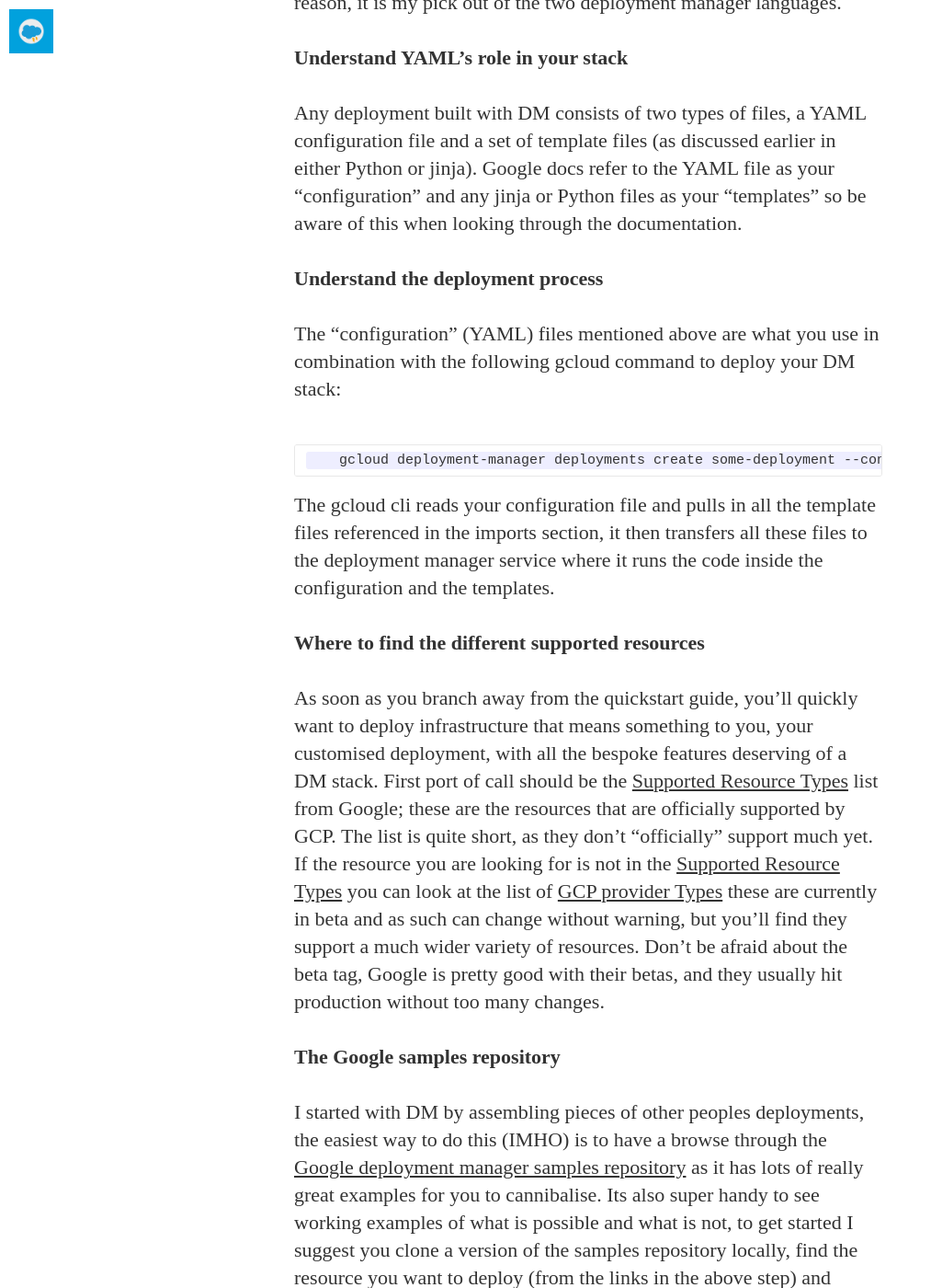
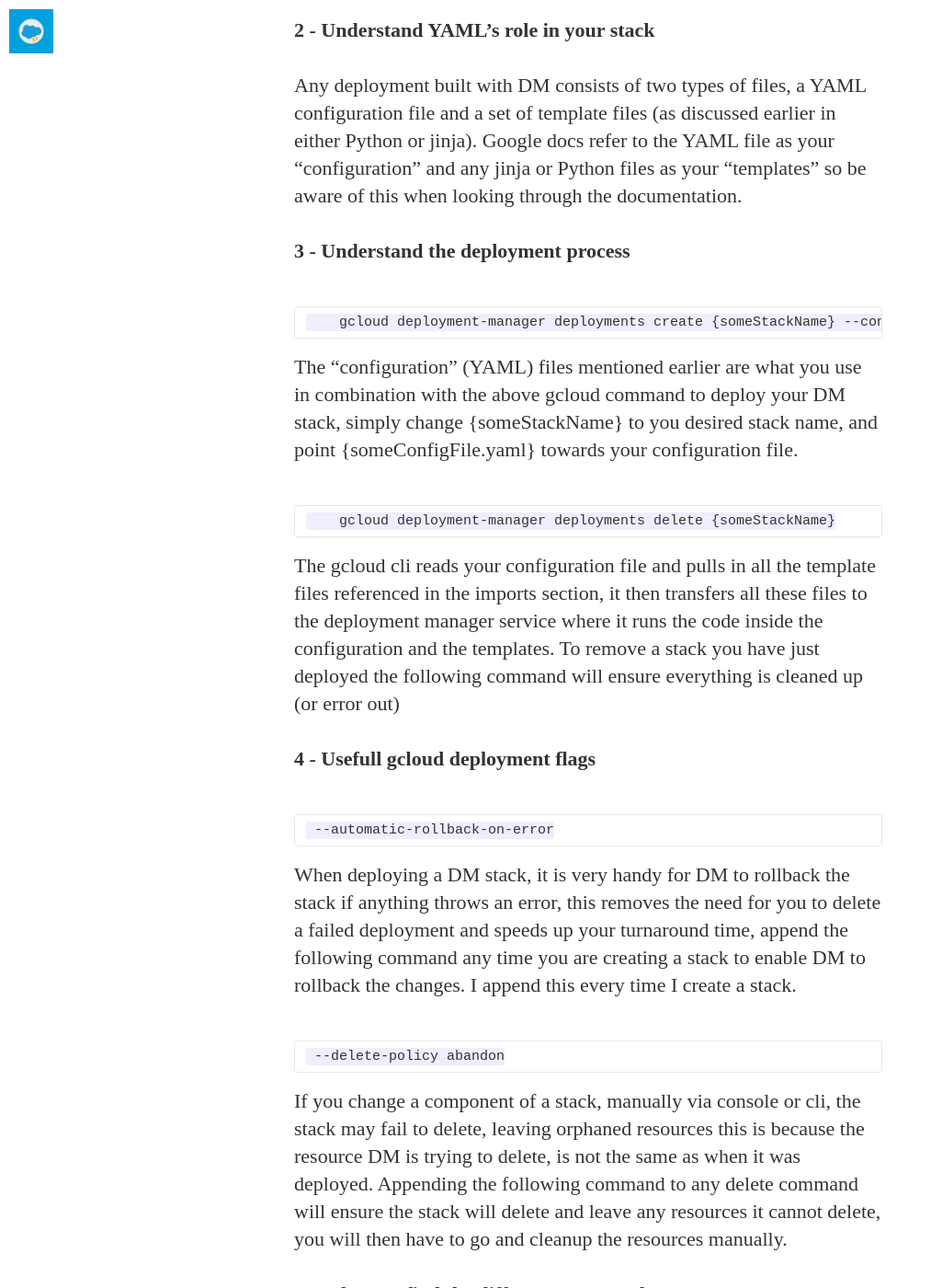
Before and after one commit to vendablefall/blog.leet.cloud, a Jekyll site: the page built from _posts/2019-02-22-Getting-started-with-GCPs-deployment-manager.md, in a window 1280 px wide and 1400 px high, scrolled down 2254 px. Shown: the whole window at 92% size, without its empty margins (0-1013 px from the left). Built offline with Jekyll 4.4.1, drawn with Linux system fonts in a browser that asks for light colours; nearby versions of some CDN libraries; some web fonts are replaced; comment, search, counter and statistics services are not loaded; some of the changed text lies outside the part shown.

Commit message:
fleshing out and proof reading

````diff
--- a/_posts/2019-02-22-Getting-started-with-GCPs-deployment-manager.md
+++ b/_posts/2019-02-22-Getting-started-with-GCPs-deployment-manager.md
@@ -8,9 +8,9 @@
 bg-color: white
 ---
 
-Hello, and welcome back to another post by yours truly. Recently there has been a little change in my life, I got a new job, and with the new job came a career pivot. Where I was an AWS consultant, I am now a data engineer working exclusively with Google Cloud Platform (GCP) for a great little company called [Datisan](https://www.datisan.com.au). Data engineering is not new to me, a few of my AWS clients wanted data lakes and ingestion pipelines setup, the GCP side of things; however is/was brand new to me.
+Hello, and welcome back to another post by yours truly. Recently there has been a little change in my life, I got a new job, and with the new job came a career pivot. Where I was an AWS consultant, I am now a data engineer, working exclusively with Google Cloud Platform (GCP) for a great little company called [Datisan](https://www.datisan.com.au). Data engineering is not new to me, a few of my previous clients wanted data lakes and ingestion pipelines setup on AWS, however the GCP side of things was brand new to me.
 
-The focus of this post is going to be getting started with deployment manager (DM), GCP's infrastructure as code (IAC) service, to hopefully let you avoid some of the pitfalls I came across.
+The focus of this post is going to be getting started with deployment manager (DM), GCP's infrastructure as code (IAC) service. WIth the aim of hopefully enabling you avoid some of the pitfalls I fell into.
 
 Rather than re-hash information that is already publicly available I thought I would link you to some of the GCP documentation so you can get a better handle on the foundational concepts:
 
@@ -18,31 +18,44 @@
 - [Google's Quickstart](https://cloud.google.com/deployment-manager/docs/quickstart)
 - [Codelabs tutorial](https://codelabs.developers.google.com/codelabs/gcp-aws-deployment-manager/index.html?index=..%2F..index#0)
 
-Okay, assuming you have read through the above links, you now know the basic's, time to share my insights (or lack of). So after sending you towards the official documentation, the first thing about DM you should know is that the documentation around is poor, really poor, compared to the rich eco-system of documentation, developer forums and guides provided by AWS for CloudFormation (CF) the GCP counterpart seems.. lacking. Which is actually what inspired these series of posts, to help fill out what I struggled with, so others don't have to.
+So after sending you towards the official documentation, the first thing about DM you should know, is that the documentation is poor, really poor. Compared to the rich eco-system of documentation, developer forums, and guides provided for CloudFormation (AWS's IAC solution) the GCP counterpart seems.. somewhat lacking. Which is actually what inspired this post. Without futher adue we can jump straight into my top tips.
 
-**Python over jinja**
+**1 - Python over jinja**
 
 Deployment manager templates have to be written in one of two languages, jinja or Python, my advice to you. Don't bother with jinja. I started with jinja, coming from a YAML centric AWS background, I thought jinja would be the easiest to get started with, oh boy was I wrong. Python gives you "orders of magnitude" more control over your infrastructure/deployments, with the added abilities to import any library you choose, create helper-functions and most importantly, Python has the most significant source of examples on the internet and questions on StackOverflow. If you try to search for jinja detailed examples, you are going to have a tough time finding anything relevant. Python is broadly supported and also easy to get started with; for this reason, it is my pick out of the two deployment manager languages.
 
-**Understand YAML's role in your stack**
+**2 - Understand YAML's role in your stack**
 
 Any deployment built with DM consists of two types of files, a YAML configuration file and a set of template files (as discussed earlier in either Python or jinja). Google docs refer to the YAML file as your "configuration" and any jinja or Python files as your "templates" so be aware of this when looking through the documentation.
 
-**Understand the deployment process**
-
-The "configuration" (YAML) files mentioned above are what you use in combination with the following gcloud command to deploy your DM stack:
+**3 - Understand the deployment process**
 ```
-    gcloud deployment-manager deployments create some-deployment --config configFile.yaml
+    gcloud deployment-manager deployments create {someStackName} --config {someConfigFile.yaml}
+```
+The "configuration" (YAML) files mentioned earlier are what you use in combination with the above gcloud command to deploy your DM stack, simply change {someStackName} to you desired stack name, and point {someConfigFile.yaml} towards your configuration file.
+```
+    gcloud deployment-manager deployments delete {someStackName}
 ```
 The gcloud cli reads your configuration file and pulls in all the template files referenced in the imports section, it then transfers all these files to the deployment manager service where it runs the code inside the configuration and the templates.
+To remove a stack you have just deployed the following command will ensure everything is cleaned up (or error out)
 
-**Where to find the different supported resources**
+**4 - Usefull gcloud deployment flags**
+```
+ --automatic-rollback-on-error
+```
+When deploying a DM stack, it is very handy for DM to rollback the stack if anything throws an error, this removes the need for you to delete a failed deployment and speeds up your turnaround time, append the following command any time you are creating a stack to enable DM to rollback the changes. I append this every time I create a stack.
+```
+ --delete-policy abandon
+```
+If you change a component of a stack, manually via console or cli, the stack may fail to delete, leaving orphaned resources this is because the resource DM is trying to delete, is not the same as when it was deployed. Appending the following command to any delete command will ensure the stack will delete and leave any resources it cannot delete, you will then have to go and cleanup the resources manually.
 
-As soon as you branch away from the quickstart guide, you'll quickly want to deploy infrastructure that means something to you, your customised deployment, with all the bespoke features deserving of a DM stack. First port of call should be the [Supported Resource Types](https://cloud.google.com/deployment-manager/docs/configuration/supported-resource-types) list from Google; these are the resources that are officially supported by GCP. The list is quite short, as they don't "officially" support much yet. If the resource you are looking for is not in the [Supported Resource Types](https://cloud.google.com/deployment-manager/docs/configuration/supported-resource-types) you can look at the list of [GCP provider Types](https://cloud.google.com/deployment-manager/docs/configuration/supported-gcp-types) these are currently in beta and as such can change without warning, but you'll find they support a much wider variety of resources. Don't be afraid about the beta tag, Google is pretty good with their betas, and they usually hit production without too many changes.
+**5 - Where to find the different supported resources**
 
-**The Google samples repository**
+As soon as you branch away from the quickstart guide, you'll quickly want to deploy infrastructure that means something to you, a customised deployment, with all the bespoke features deserving of a DM stack. First port of call should be the [Supported Resource Types](https://cloud.google.com/deployment-manager/docs/configuration/supported-resource-types) list from Google; these are the resources that are officially supported by GCP. The list is quite short, as they don't "officially" support much yet. If the resource you are looking for is not in the Supported Resource Types you can look at the list of [GCP provider Types](https://cloud.google.com/deployment-manager/docs/configuration/supported-gcp-types) these are currently in beta and as such can change without warning, but you'll find they support a much wider variety of resources. Don't be afraid about the beta tag, Google is pretty good with their betas, and they usually hit production without too many changes.
 
-I started with DM by assembling pieces of other peoples deployments, the easiest way to do this (IMHO) is to have a browse through the [Google deployment manager samples repository](https://github.com/GoogleCloudPlatform/deploymentmanager-samples) as it has lots of really great examples for you to cannibalise. Its also super handy to see working examples of what is possible and what is not, to get started I suggest you clone a version of the samples repository locally, find the resource you want to deploy (from the links in the above step) and search all the files in the sample repository for your desired resource type. You'll quickly find a working version of a DM stack for the resource you want to deploy.
+**6 - The Google samples repository**
+
+I started with DM by assembling pieces of other peoples deployments, the easiest way to do this (IMHO) is to have a browse through the [Google deployment manager samples repository](https://github.com/GoogleCloudPlatform/deploymentmanager-samples) as it has lots of really great examples for you to cannibalise. It is also super handy to see working examples of what is possible, and what is less possible. To get started, I suggest you clone a version of the samples repository, find the DM resource you want to deploy (from the links in tip 5) and search the files in the sample repository for your desired resource type. You'll quickly find a working DM stack containing the resource you want to deploy.
 
 Hopefully the tips above allow you to get off to a roaring start with your deployment manager stack creation, next time on pebkac, I will supply a little quickstart template of my own, containing an advanced technique to deploy any resource provided by GCP (not just the ones in the above resource lists), stay tuned for more :-)
 
````
